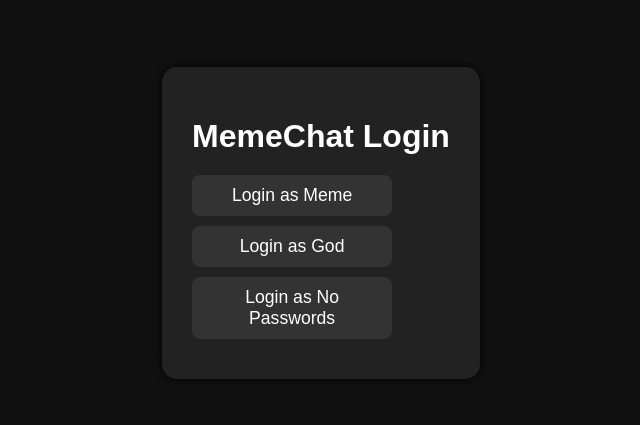
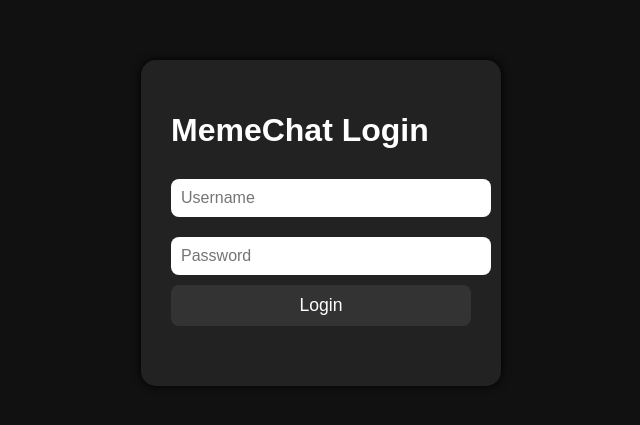
Before and after one commit to memegodmidaswastaken-lang/MEMECHAT, a plain HTML site: page index.html in a window 1280 px wide. Shown: the part 177-602 px from the top of the page, without its empty margins (319-959 px from the left). Drawn offline with Linux system fonts and the light colour scheme.

Commit message:
Update index.html

```diff
--- a/index.html
+++ b/index.html
@@ -2,7 +2,7 @@
 <html lang="en">
 <head>
   <meta charset="UTF-8">
-  <title>Login - MemeChat</title>
+  <title>MemeChat Login</title>
   <style>
     body {
       background: #111;
@@ -26,12 +26,20 @@
       padding: 30px;
       border-radius: 15px;
       box-shadow: 0 0 10px #000;
+      width: 300px;
+    }
+
+    input {
+      width: 100%;
+      padding: 10px;
+      margin: 10px 0;
+      border: none;
+      border-radius: 8px;
+      font-size: 1em;
     }
 
     button {
-      display: block;
-      width: 200px;
-      margin: 10px 0;
+      width: 100%;
       padding: 10px;
       background: #333;
       border: none;
@@ -45,20 +53,37 @@
     button:hover {
       background: #555;
     }
+
+    .error {
+      color: #ff5555;
+      margin-top: 10px;
+      height: 20px;
+      text-align: center;
+    }
   </style>
 </head>
 <body>
   <div class="login-box">
     <h1>MemeChat Login</h1>
-    <button onclick="login('meme')">Login as Meme</button>
-    <button onclick="login('god')">Login as God</button>
-    <button onclick="login('no passwords')">Login as No Passwords</button>
+    <input type="text" id="username" placeholder="Username">
+    <input type="password" id="password" placeholder="Password">
+    <button onclick="login()">Login</button>
+    <div class="error" id="error"></div>
   </div>
 
   <script>
-    function login(user) {
-      localStorage.setItem("loggedUser", user);
-      window.location.href = "main.html";
+    function login() {
+      const user = document.getElementById("username").value.trim();
+      const pass = document.getElementById("password").value.trim();
+      const errorBox = document.getElementById("error");
+
+      // Basic starter account
+      if (user === "memegodmidas" && pass === "Godsatan1342") {
+        localStorage.setItem("loggedUser", user);
+        window.location.href = "main.html";
+      } else {
+        errorBox.textContent = "Invalid username or password!";
+      }
     }
   </script>
 </body>
```
